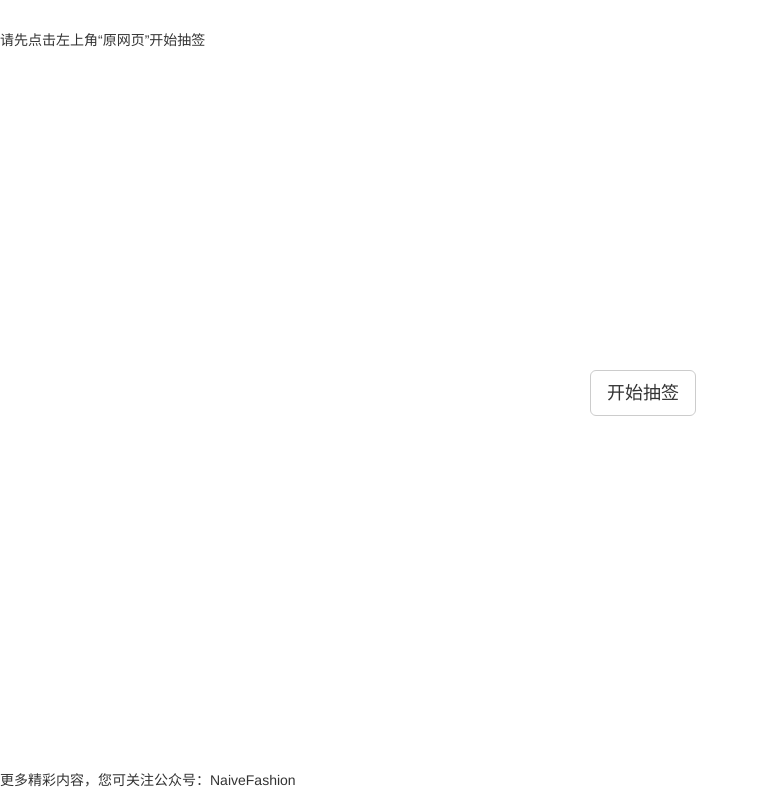
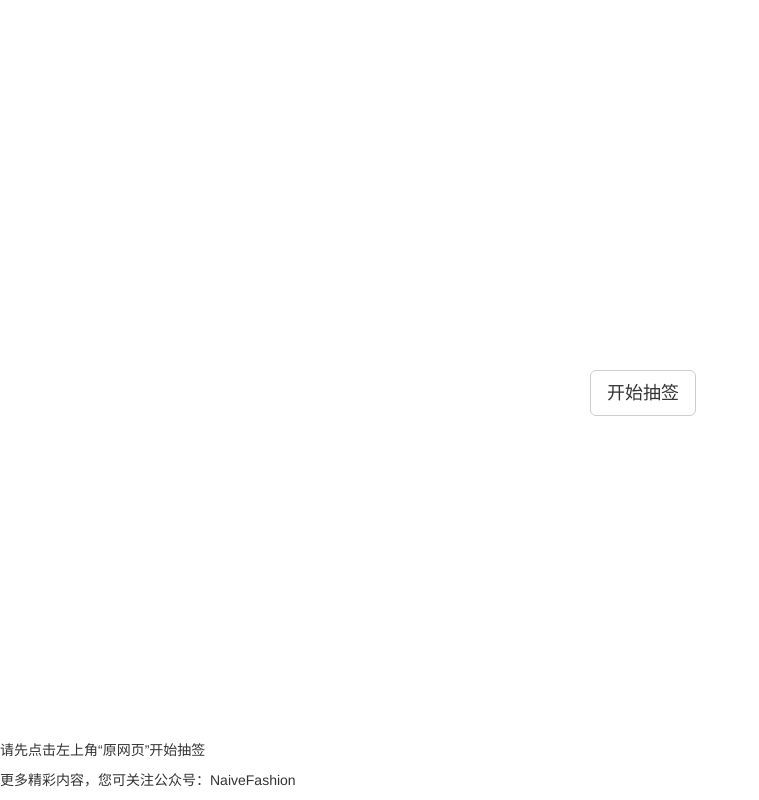
Before and after one commit to chenyixuan/chenyixuan.github.io, a plain HTML site: page index.html in a window 1280 px wide. Shown: the whole page, without its empty margins (0-759 px from the left). Drawn offline with nearby package versions, Linux system fonts and the light colour scheme.

Commit message:
move tip to bottom

```diff
--- a/index.html
+++ b/index.html
@@ -18,7 +18,7 @@
     <![endif]-->
     <style type="text/css">
     .sec1 {z-index: 1;overflow: scroll;position: absolute;top: 0;right: 0;bottom: 0;left: 0;background: white;}
-    .sec1 .tip {padding-top: 30px;}
+    .sec1 .tip {padding-top: 0;}
     .sec1 .btn {position: absolute;left: 50%;top: 50%;margin: -30px 0 0 -50px;}
     .sec1 .footer{position: absolute;bottom: 0;}
 
@@ -36,9 +36,9 @@
   <body>
 
     <section class="sec1">
-    	<p class="tip">请先点击左上角“原网页”开始抽签</p>
         <a class="btn btn-default btn-lg" id="btn-lottery" href="javascript:;" role="button">开始抽签</a>
         <div class="footer">
+            <p class="tip">请先点击左上角“原网页”开始抽签</p>
             <p>更多精彩内容，您可关注公众号：NaiveFashion</p>
         </div>
     </section>
```
